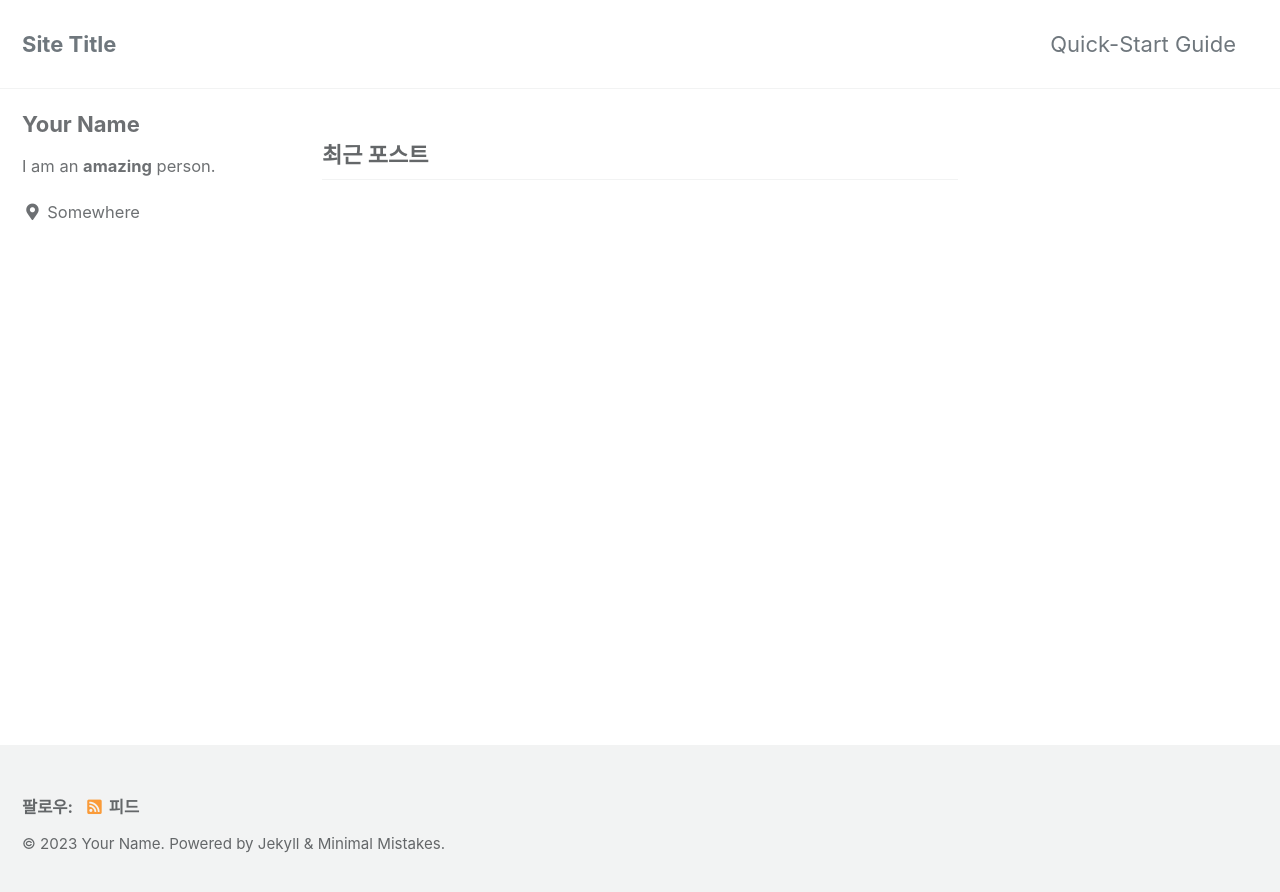
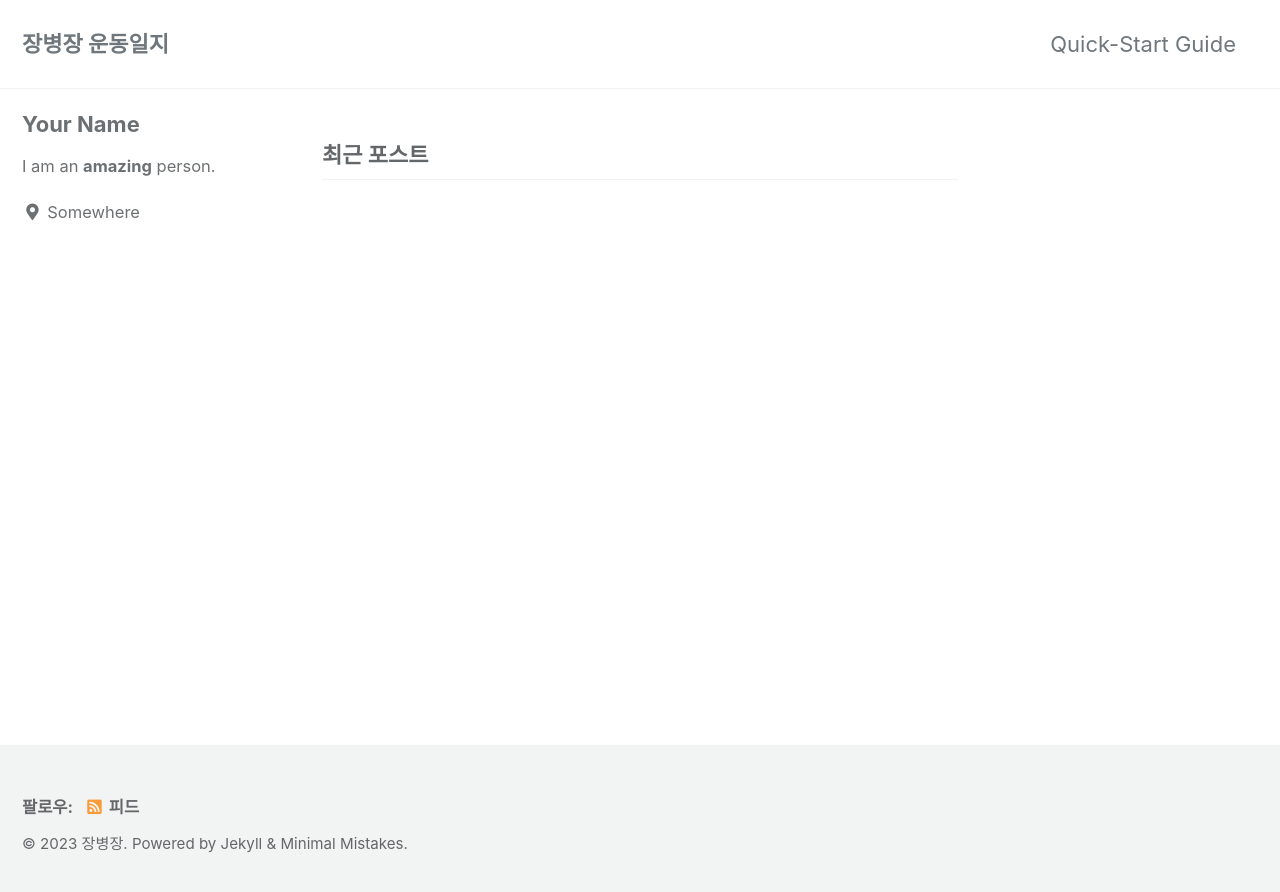
Before and after one commit to seargeantJang/seargeantJang-github.io, a Jekyll site: the page built from index.html, in a window 1280 px wide. Shown: the top 892 px of the page. Built offline with Jekyll 4.4.1, drawn with Linux system fonts in a browser that asks for light colours; cached includes are drawn as plain includes; the list of posts is cut into pages by our own code.

Commit message:
no message

```diff
--- a/_config.yml
+++ b/_config.yml
@@ -16,12 +16,12 @@ minimal_mistakes_skin    : "default" # "air", "aqua", "contrast", "dark", "dirt"
 
 # Site Settings
 locale                   : "ko-KR"
-title                    : "Site Title"
+title                    : "장병장 운동일지"
 title_separator          : "-"
 subtitle                 : # site tagline that appears below site title in masthead
-name                     : "Your Name"
-description              : "An amazing website."
-url                      : https://seargeantJang.github.io # the base hostname & protocol for your site e.g. "https://mmistakes.github.io"
+name                     : "장병장"
+description              : "서랍"
+url                      : "https://seargeantJang.github.io" # the base hostname & protocol for your site e.g. "https://mmistakes.github.io"
 baseurl                  : # the subpath of your site, e.g. "/blog"
 repository               : # GitHub username/repo-name e.g. "mmistakes/minimal-mistakes"
 teaser                   : # path of fallback teaser image, e.g. "/assets/images/500x300.png"
```
